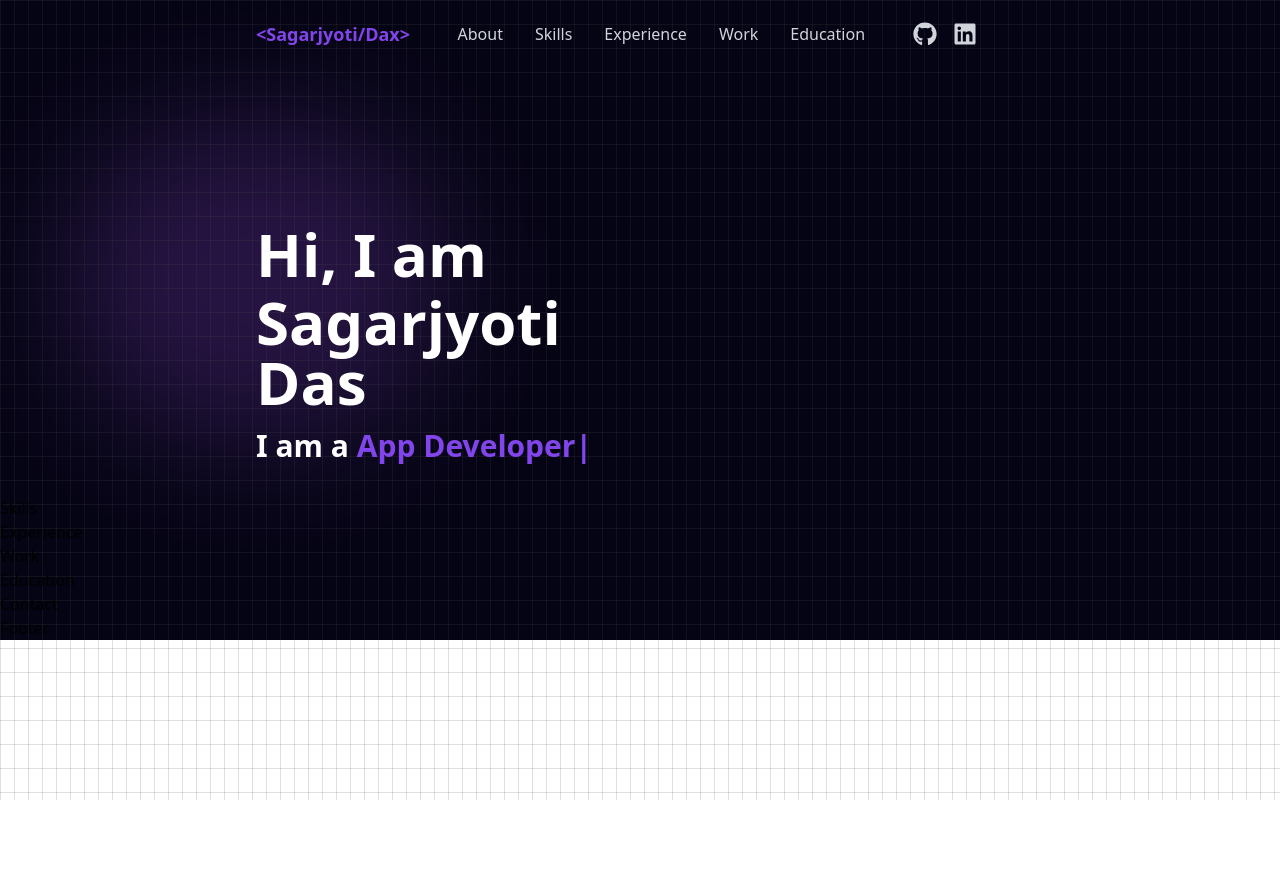
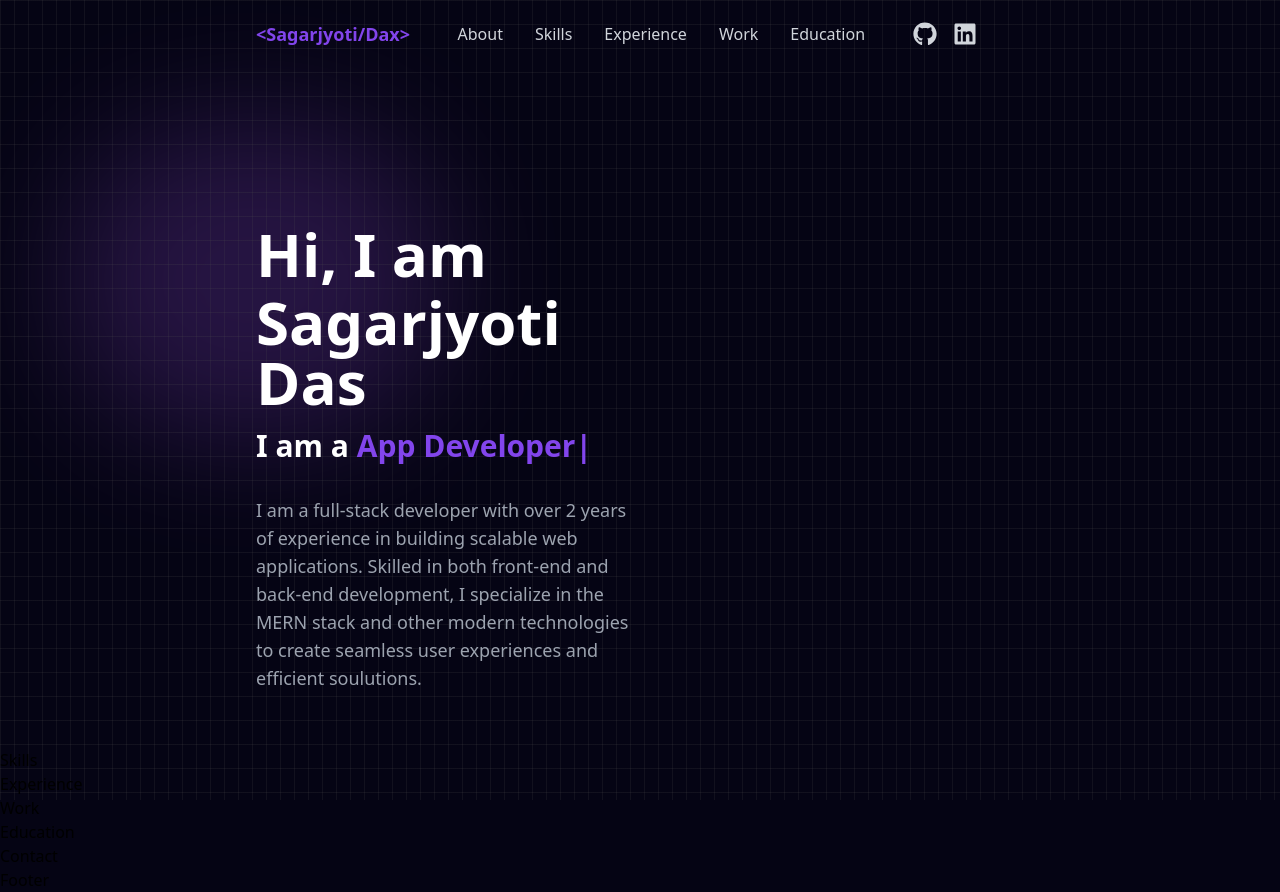
Before and after one commit to JySagar/portfolio-website, a React (Vite) app: page / in a window 1280 px wide. Before the commit the page ends 800 px from the top, so only its background shows below. Built offline with nearby package versions, Linux system fonts and the light colour scheme.

Commit message:
done with about me para

```diff
--- a/src/components/About/About.jsx
+++ b/src/components/About/About.jsx
@@ -38,6 +38,14 @@ const About = () => {
               className="text-[#8245ec]"
             />
           </h3>
+          {/* About me paragraph */}
+          <p className="text-base sm:text-lg md:text-lg text-gray-400 mb-10 mt-8 leading-relaxed">
+            I am a full-stack developer with over 2 years of experience in
+            building scalable web applications. Skilled in both front-end and
+            back-end development, I specialize in the MERN stack and other
+            modern technologies to create seamless user experiences and
+            efficient soulutions.
+          </p>
         </div>
       </div>
     </section>
```
